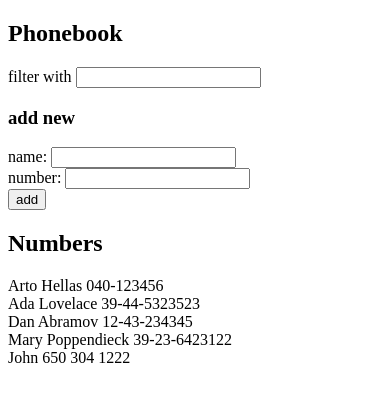
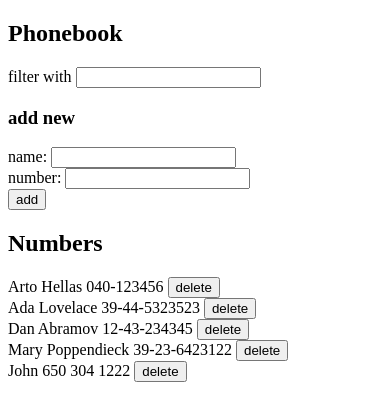
Before and after one commit to penguin212/fullstack-course, a React (Vite) app in the folder part2/phonebook/: page / in a window 390 px wide. Shown: the top 420 px of the page. Built offline with nearby package versions, Linux system fonts and the light colour scheme; data requests are answered from the project's data file.

Commit message:
phonebook step 9

```diff
--- a/part2/phonebook/src/App.jsx
+++ b/part2/phonebook/src/App.jsx
@@ -19,6 +19,14 @@ const App = () => {
         setPersons(response.data)
       })
   }, [])
+
+  const removalFunc = (id) =>{
+    if(window.confirm(`delete ${persons.find((p) => p.id === id).name}?`)){
+      personService.remove(id).then(
+        setPersons(persons.filter((person) => person.id !== id))
+      )
+    }
+  }
 
   const handleNameChange = (event) => {
     setNewName(event.target.value)
@@ -81,7 +89,7 @@ const App = () => {
 
       <h2>Numbers</h2>
 
-      <Persons personsList={filteredList} />
+      <Persons personsList={filteredList} removalFunc={removalFunc} />
 
     </div>
   )
--- a/part2/phonebook/src/components/Persons.jsx
+++ b/part2/phonebook/src/components/Persons.jsx
@@ -1,12 +1,13 @@
 import PhonebookEntry from "./PhonebookEntry"
 
-const Persons = ({personsList}) =>
+const Persons = ({personsList, removalFunc}) =>
   {
     return (<p>
       {personsList.map((person) => <PhonebookEntry
         name={person.name}
         number={person.number}
         key={person.name}
+        remove={() => removalFunc(person.id)}
       />)}
     </p>)
   }
--- a/part2/phonebook/src/components/PhonebookEntry.jsx
+++ b/part2/phonebook/src/components/PhonebookEntry.jsx
@@ -1,5 +1,5 @@
-const PhonebookEntry = ({name, number}) => {
-    return (<>{name} {number}<br/></>)
+const PhonebookEntry = ({name, number, remove}) => {
+    return (<>{name} {number} <button type="button" onClick={remove}> delete </button> <br/></>)
 }
 
 export default PhonebookEntry
--- a/part2/phonebook/src/services/person.js
+++ b/part2/phonebook/src/services/person.js
@@ -13,4 +13,8 @@ const update = (id, newObject) => {
     return axios.put(`${baseUrl}/${id}`, newObject)
 }
 
-export default {getAll, create, update}
+const remove = (id) => {
+    return axios.delete(`${baseUrl}/${id}`)
+}
+
+export default {getAll, create, update, remove}
```
Also changed, not shown: 1 other file (tests, documents, lock files or other folders).
